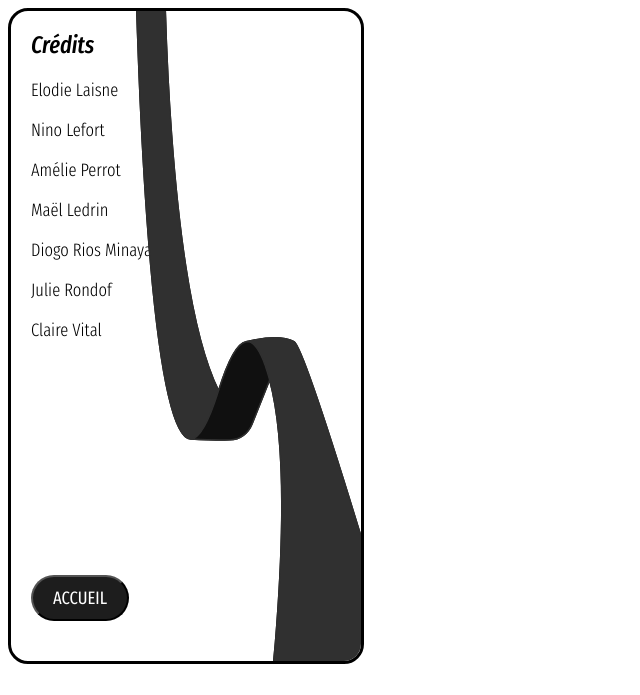
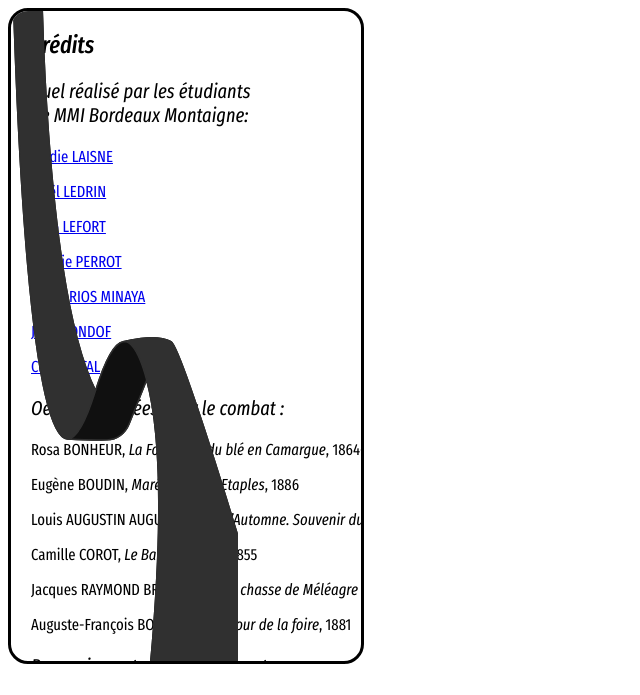
Before and after one commit to Ninodev14/paysage_vs_animeaux, a plain HTML site: page credit.html in a window 1280 px wide. Shown: the whole page, without its empty margins (0-640 px from the left). Drawn offline with Linux system fonts and the light colour scheme.

Commit message:
add credits

```diff
--- a/credit.html
+++ b/credit.html
@@ -15,21 +15,50 @@
         <div class="container-credit">
             <h2>Crédits</h2>
             <div class="credits-content">
-                <div>
-                    <p class="p1"> Elodie Laisne</p>
-                    <p class="p1"> Nino Lefort</p>
-                    <p class="p1"> Amélie Perrot</p>
-                    <p class="p1"> Maël Ledrin</p>
-                    <p class="p1"> Diogo Rios Minaya</p>
-                    <p class="p1"> Julie Rondof</p>
-                    <p class="p1"> Claire Vital</p>
-                </div>
+
+                <h3>Duel réalisé par les étudiants <br> de MMI Bordeaux Montaigne:</h3>
+                <p><a href="https://www.linkedin.com/in/elodie-laisne-a12987252/">Elodie LAISNE</a></p>
+                <p><a href="https://www.linkedin.com/in/ma%C3%ABl-l-900945252/">Maël LEDRIN</a></p>
+                <p><a href="https://www.linkedin.com/in/nino-lefort-6b0938251/">Nino LEFORT</a></p>
+                <p><a href="https://www.linkedin.com/in/am%C3%A9lie-perrot-602604252/">Amélie PERROT</a></p>
+                <p><a href="https://www.linkedin.com/in/diogo-riosminaya-ab8947252/">Diogo RIOS MINAYA</a></p>
+                <p><a href="https://www.linkedin.com/in/julie-rondof/">Julie RONDOF</a></p>
+                <p><a href="https://www.linkedin.com/in/claire-v-a68946252/">Claire VITAL</a></p>
+
+
+                <h3>Oeuvres utilisées pour le combat :</h3>
+
+                <p>Rosa BONHEUR, <em>La Foulaison du blé en Camargue</em>, 1864-1899</p>
+                <p>Eugène BOUDIN, <em>Marée basse à Etaples</em>, 1886 </p>
+                <p>Louis AUGUSTIN AUGUIN, <em> Rayon d’Automne. Souvenir du parc de Cognac</em>, 1873</p>
+                <p>Camille COROT, <em>Le Bain de Diane</em>, 1855</p>
+                <p>Jacques RAYMOND BRASCASSAT, <em>La chasse de Méléagre ou la Mort du sanglier de Calydon</em>, 1825
+                </p>
+                <p>Auguste-François BONHEUR, <em>Le retour de la foire</em>, 1881</p>
+
+                <h3>Remerciements aux intervenants :</h3>
+
+                <p>Lucie REVELLIN</p>
+                <p>Charline LAPORTE</p>
+                <p>Thibaut CHARRON</p>
+                <p>Delphine REYSS</p>
+                <p>Clément CASANAS</p>
+                <p>Alexis BENOÎT</p>
+                <p>Léa VIGNAUD</p>
+                <p>Clara RIGAUD</p>
+                <p>Benoit LAMONICA</p>
+
+
 
                 <div class="btn-accueil">
                     <button class="btn"> <a href="index.html">ACCUEIL</a></button>
                 </div>
+
             </div>
+
             <img src="source/image/separation/RUBAN-3.svg" id="svg-transition3">
+
+
         </div>
     </div>
     <div class="responsive-in">
--- a/source/css/credits.css
+++ b/source/css/credits.css
@@ -1,9 +1,10 @@
+body{
+    overflow: visible;
+}
 
 .btn-accueil {
     display: flex;
     justify-content: space-around;
-    position: absolute;
-bottom: 40px;
 
 }
 
@@ -21,9 +22,12 @@ bottom: 40px;
     width: calc(100vw - 40px);
 }
 
+
 #svg-transition3 {
     height: 100vh;
     position: absolute;
     top: 0;
-    right: 0;
+    left: 0;
+
+
 }
```
